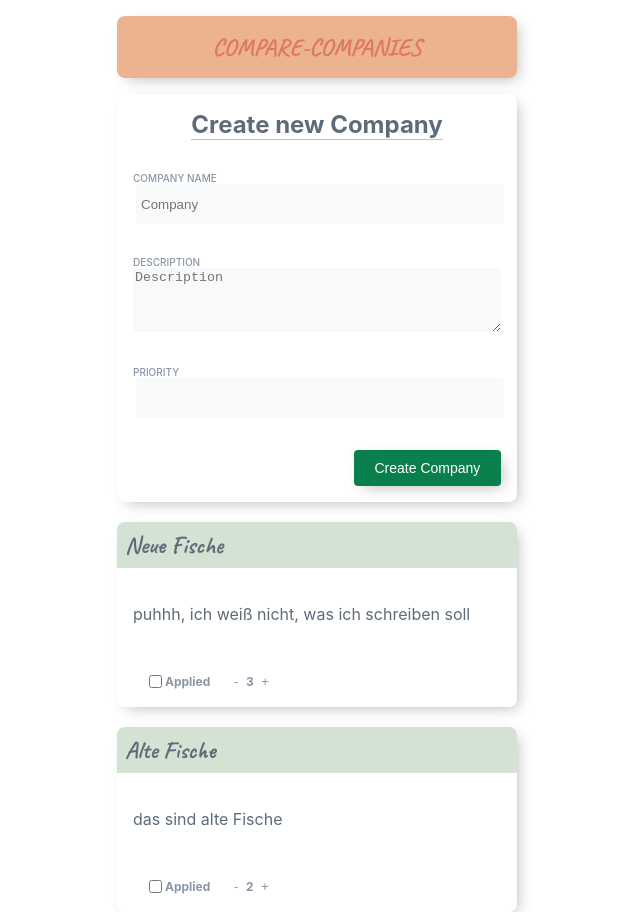
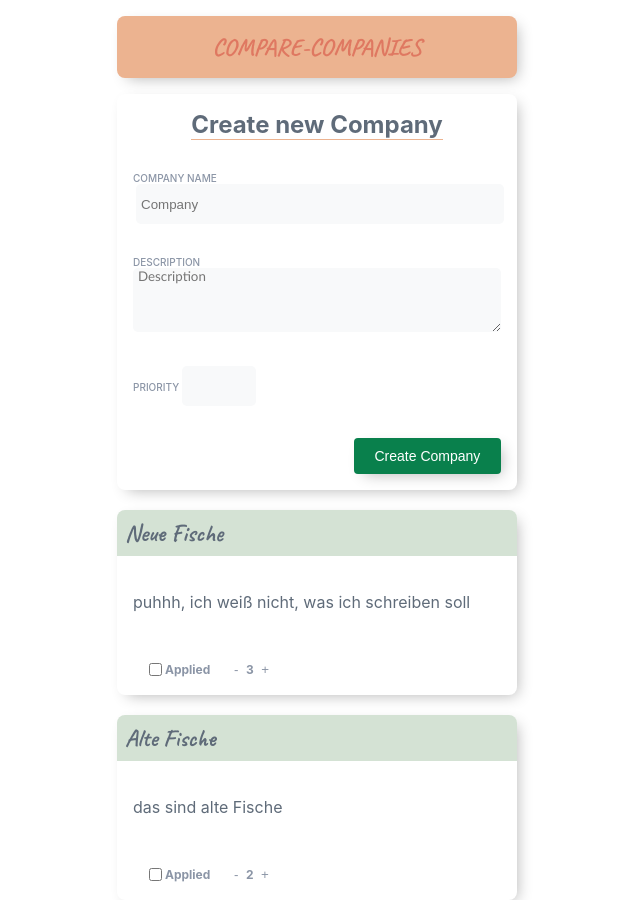
Before and after one commit to Torfeltorfel/NF-CompareCompanies, a React (Vite) app: page / in a window 1280 px wide. Shown: the whole page, without its empty margins (323-963 px from the left). Built offline with nearby package versions, Linux system fonts and the light colour scheme.

Commit message:
CSS for textarea & priority input box

```diff
--- a/src/app/components/NewCard/NewCard.module.css
+++ b/src/app/components/NewCard/NewCard.module.css
@@ -30,6 +30,23 @@
   background-color: var(--grey-100-background-light);
   color: var(--grey-900-text-dark);
   width: 100%;
+  padding: 0 5px;
+  border-radius: 5px;
+  border: none;
+  font-family: 'Gill Sans', 'Gill Sans MT', Calibri, 'Trebuchet MS', sans-serif;
+}
+
+.inputDescription::placeholder {
+  font-family: 'Gill Sans', 'Gill Sans MT', Calibri, 'Trebuchet MS', sans-serif;
+}
+
+.inputPriority {
+  background-color: var(--grey-100-background-light);
+  color: var(--grey-900-text-dark);
+  height: 2.5rem;
+  margin-left: 3px;
+  padding: 0 5px;
+  width: 20%;
   border-radius: 5px;
   border: none;
 }
--- a/src/app/components/NewCard/NewCard.tsx
+++ b/src/app/components/NewCard/NewCard.tsx
@@ -49,7 +49,7 @@ function NewCard({ onSubmit }: FormProps): JSX.Element {
         Priority
         <input
           type="number"
-          className={classes.input}
+          className={classes.inputPriority}
           value={companyPriority}
           onChange={(event) => setCompanyPriority(event.target.valueAsNumber)}
         />
```
